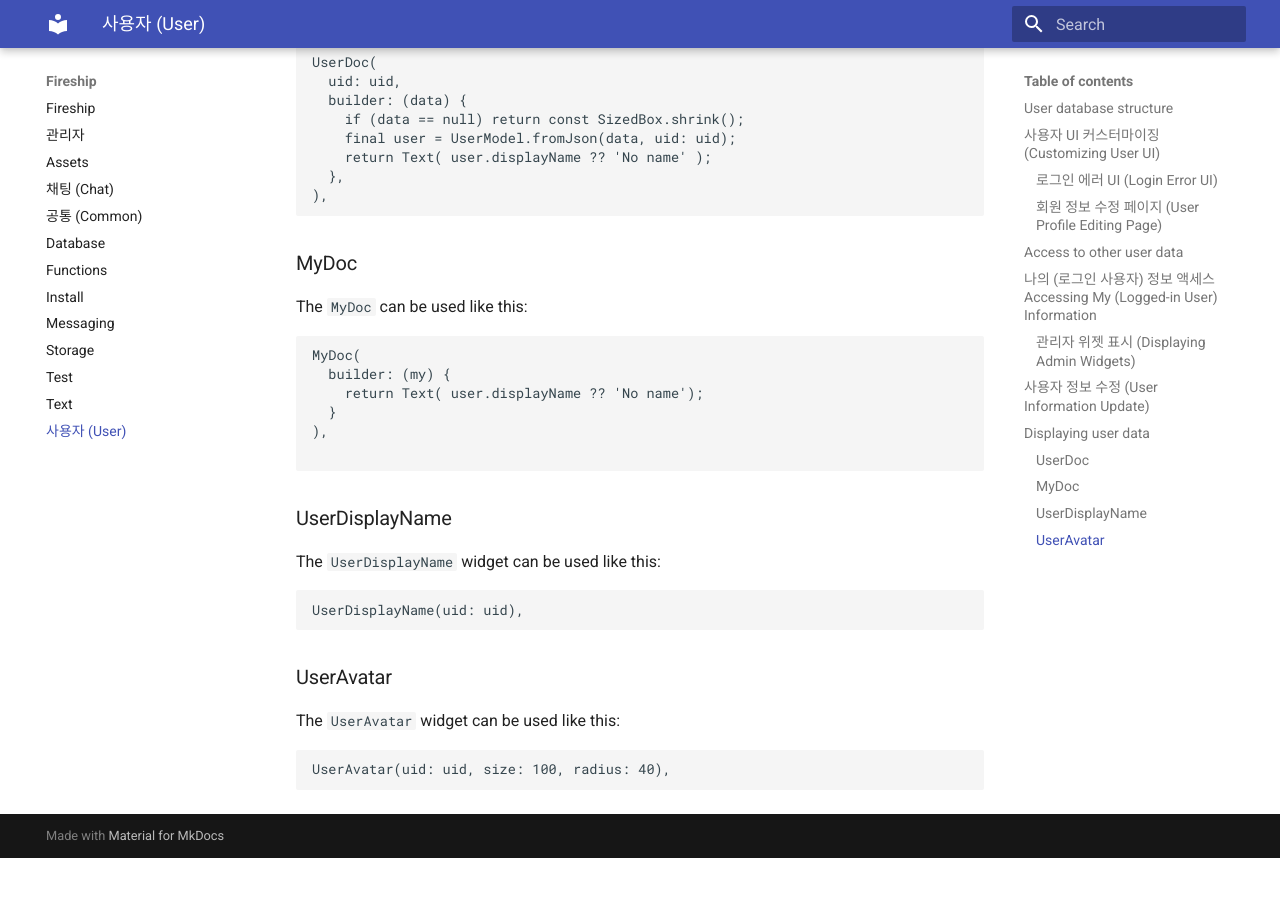
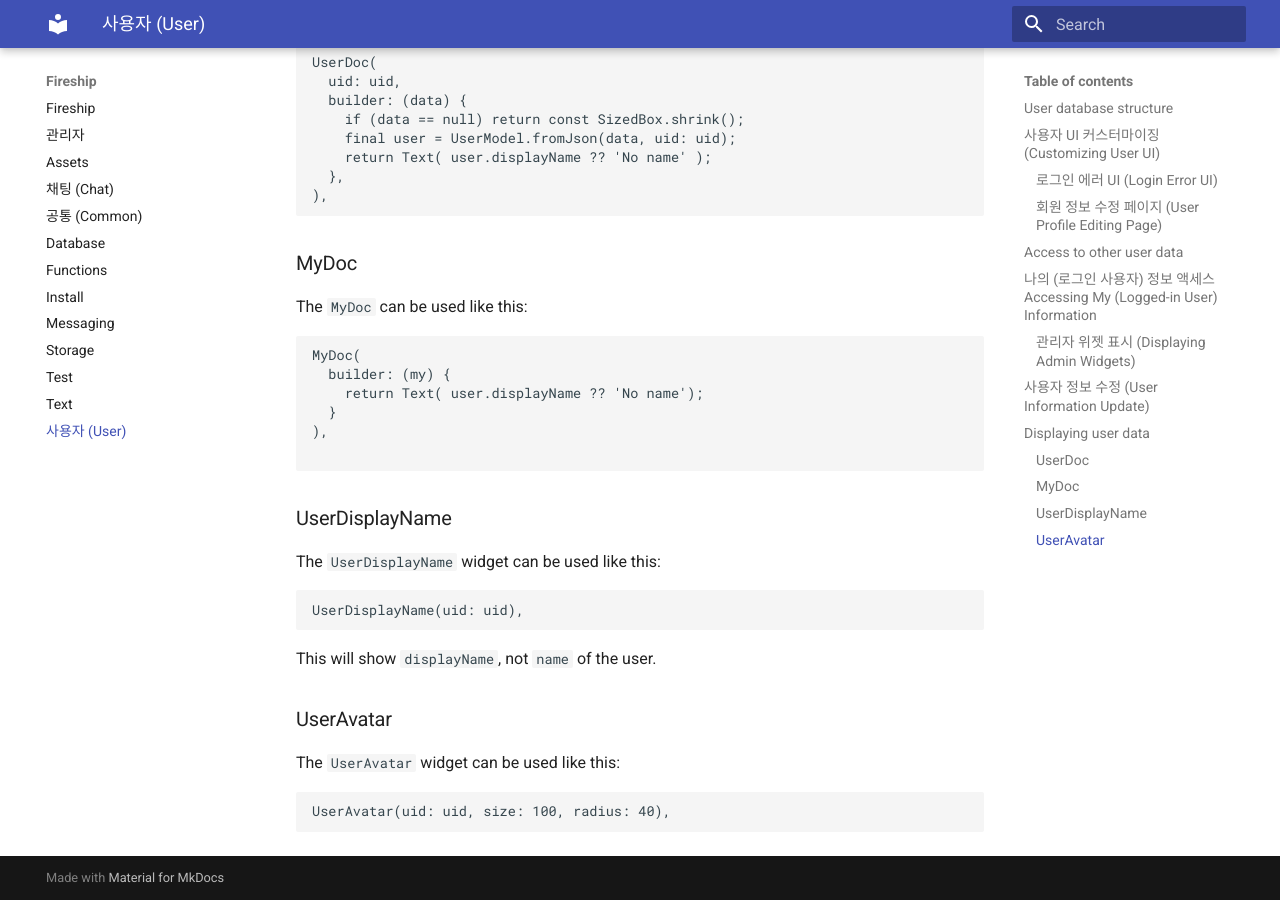
Before and after one commit to thruthesky/fireflutter, an MkDocs documentation site: the page built from docs/user.md, in a window 1280 px wide and 900 px high, scrolled down 3917 px. Built offline with MkDocs 1.6.1 and Material for MkDocs 9.7.7, drawn with Linux system fonts in a browser that asks for light colours; before the commit the page ends 4775 px from its top, so only the background shows below that.

Commit message:
user md, will show displaynname

````diff
--- a/docs/user.md
+++ b/docs/user.md
@@ -169,6 +169,8 @@ The `UserDisplayName` widget can be used like this:
 UserDisplayName(uid: uid),
 ```
 
+This will show `displayName`, not `name` of the user.
+
 ### UserAvatar
 
 The `UserAvatar` widget can be used like this:
````
